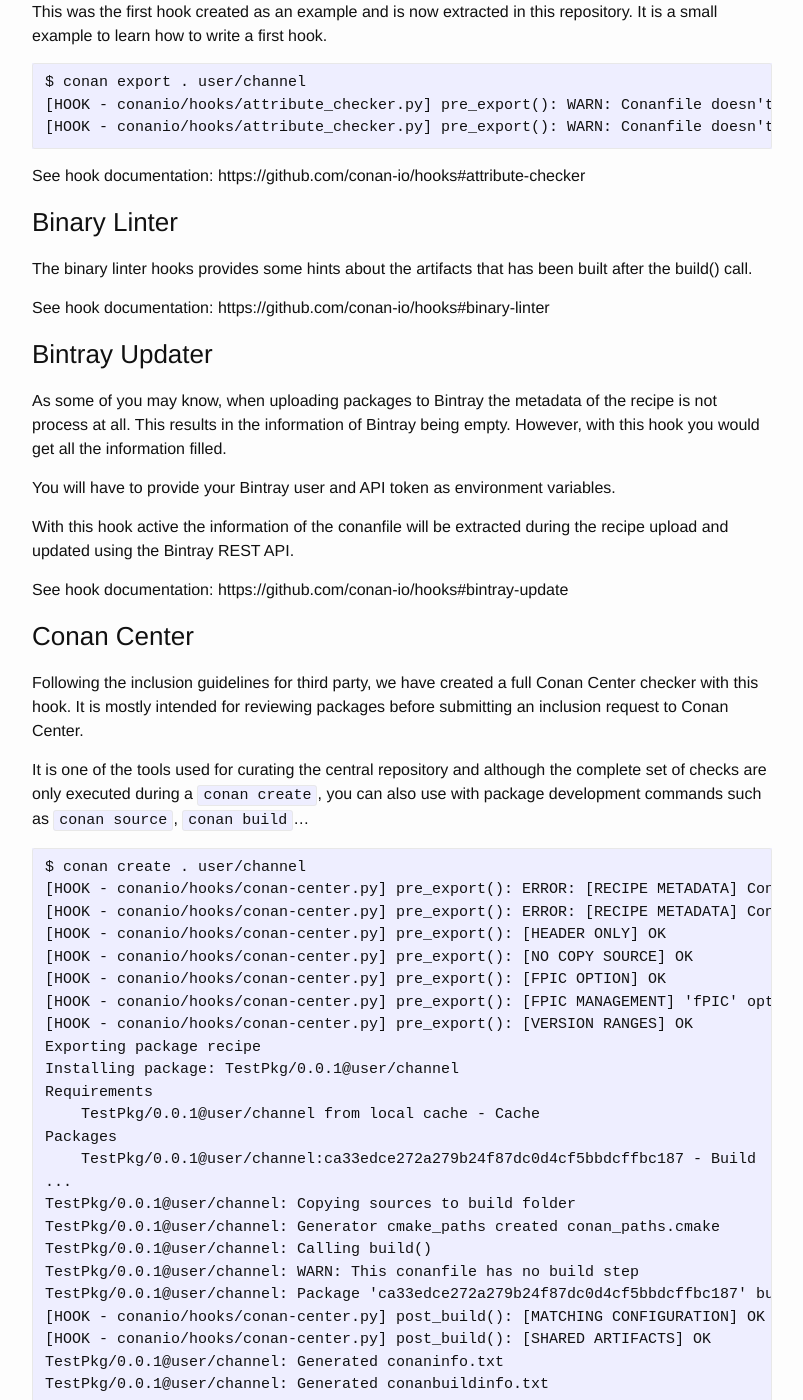
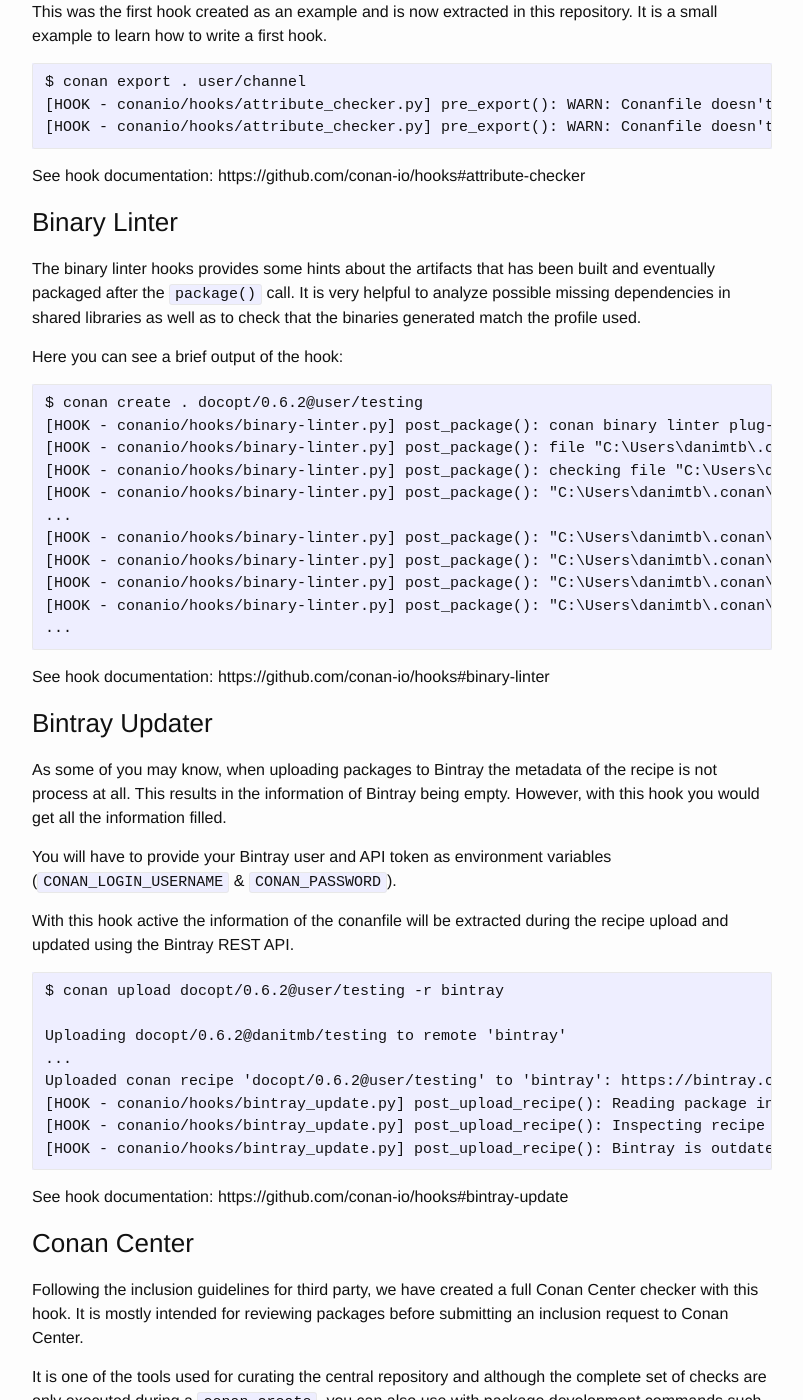
Before and after one commit to conan-io/conan-io.github.io, a Jekyll site: the page built from _posts/2019-02-25-Extending-conan-with-hooks.markdown, in a window 1280 px wide and 1400 px high, scrolled down 1930 px. Shown: the whole window, without its empty margins (238-1041 px from the left). Built offline with Jekyll 4.4.1, drawn with Linux system fonts in a browser that asks for light colours; comment, search, counter and statistics services are not loaded; some of the changed text lies outside the part shown.

Commit message:
Added hooks output and renamed file

````diff
--- a/_posts/2019-02-22-Extending-conan-with-hooks.markdown
+++ b/_posts/2019-02-25-Extending-conan-with-hooks.markdown
@@ -90,7 +90,25 @@ See hook documentation: https://github.com/conan-io/hooks#attribute-checker
 
 ### Binary Linter
 
-The binary linter hooks provides some hints about the artifacts that has been built after the build() call.
+The binary linter hooks provides some hints about the artifacts that has been built and eventually packaged after the ``package()`` call. It
+is very helpful to analyze possible missing dependencies in shared libraries as well as to check that the binaries generated match the
+profile used.
+
+Here you can see a brief output of the hook:
+
+```
+$ conan create . docopt/0.6.2@user/testing
+[HOOK - conanio/hooks/binary-linter.py] post_package(): conan binary linter plug-in
+[HOOK - conanio/hooks/binary-linter.py] post_package(): file "C:\Users\danimtb\.conan\data\docopt\0.6.2\danitmb\testing\package\970e773c5651dc2560f86200a4ea56c23f568ff9\conaninfo.txt" is not a executable, skipping...
+[HOOK - conanio/hooks/binary-linter.py] post_package(): checking file "C:\Users\danimtb\.conan\data\docopt\0.6.2\danitmb\testing\package\970e773c5651dc2560f86200a4ea56c23f568ff9\bin\docopt.dll"
+[HOOK - conanio/hooks/binary-linter.py] post_package(): "C:\Users\danimtb\.conan\data\docopt\0.6.2\danitmb\testing\package\970e773c5651dc2560f86200a4ea56c23f568ff9\bin\docopt.dll" doesn't import library "msvcr110.dll"
+...
+[HOOK - conanio/hooks/binary-linter.py] post_package(): "C:\Users\danimtb\.conan\data\docopt\0.6.2\danitmb\testing\package\970e773c5651dc2560f86200a4ea56c23f568ff9\bin\docopt.dll" imports library "vcruntime140.dll"
+[HOOK - conanio/hooks/binary-linter.py] post_package(): "C:\Users\danimtb\.conan\data\docopt\0.6.2\danitmb\testing\package\970e773c5651dc2560f86200a4ea56c23f568ff9\bin\docopt.dll" doesn't import library "vcruntime140d.dll"
+[HOOK - conanio/hooks/binary-linter.py] post_package(): "C:\Users\danimtb\.conan\data\docopt\0.6.2\danitmb\testing\package\970e773c5651dc2560f86200a4ea56c23f568ff9\bin\docopt.dll" imports library "vcruntime140.dll"
+[HOOK - conanio/hooks/binary-linter.py] post_package(): "C:\Users\danimtb\.conan\data\docopt\0.6.2\danitmb\testing\package\970e773c5651dc2560f86200a4ea56c23f568ff9\bin\docopt.dll" doesn't import library "vcruntime140d.dll"
+...
+```
 
 See hook documentation: https://github.com/conan-io/hooks#binary-linter
 
@@ -99,9 +117,20 @@ See hook documentation: https://github.com/conan-io/hooks#binary-linter
 As some of you may know, when uploading packages to Bintray the metadata of the recipe is not process at all. This results in the
 information of Bintray being empty. However, with this hook you would get all the information filled.
 
-You will have to provide your Bintray user and API token as environment variables.
+You will have to provide your Bintray user and API token as environment variables (``CONAN_LOGIN_USERNAME`` & ``CONAN_PASSWORD``).
 
 With this hook active the information of the conanfile will be extracted during the recipe upload and updated using the Bintray REST API.
+
+```
+$ conan upload docopt/0.6.2@user/testing -r bintray
+
+Uploading docopt/0.6.2@danitmb/testing to remote 'bintray'
+...
+Uploaded conan recipe 'docopt/0.6.2@user/testing' to 'bintray': https://bintray.com/user/public-conan
+[HOOK - conanio/hooks/bintray_update.py] post_upload_recipe(): Reading package info form Bintray...
+[HOOK - conanio/hooks/bintray_update.py] post_upload_recipe(): Inspecting recipe info ...
+[HOOK - conanio/hooks/bintray_update.py] post_upload_recipe(): Bintray is outdated. Updating Bintray package info: licenses, issue_tracker_url, vcs_url, website_url, desc
+```
 
 See hook documentation: https://github.com/conan-io/hooks#bintray-update
 
@@ -157,6 +186,10 @@ See hook documentation: https://github.com/conan-io/hooks#conan-center
 ### GitHub Updater
 
 This hook is similar to the Bintray updater but with GitHub. It updates the repository information such as description, topics and webpage.
+This way all the information is in GitHub and it will help when searching for recipe sources.
+
+You will need to set a GitHub API token as environment variable and perform an export of the recipe you want to get its information updated.
+It will use the URL attribute in the recipe to perform the update.
 
 See hook documentation: https://github.com/conan-io/hooks#github-update
 
````
